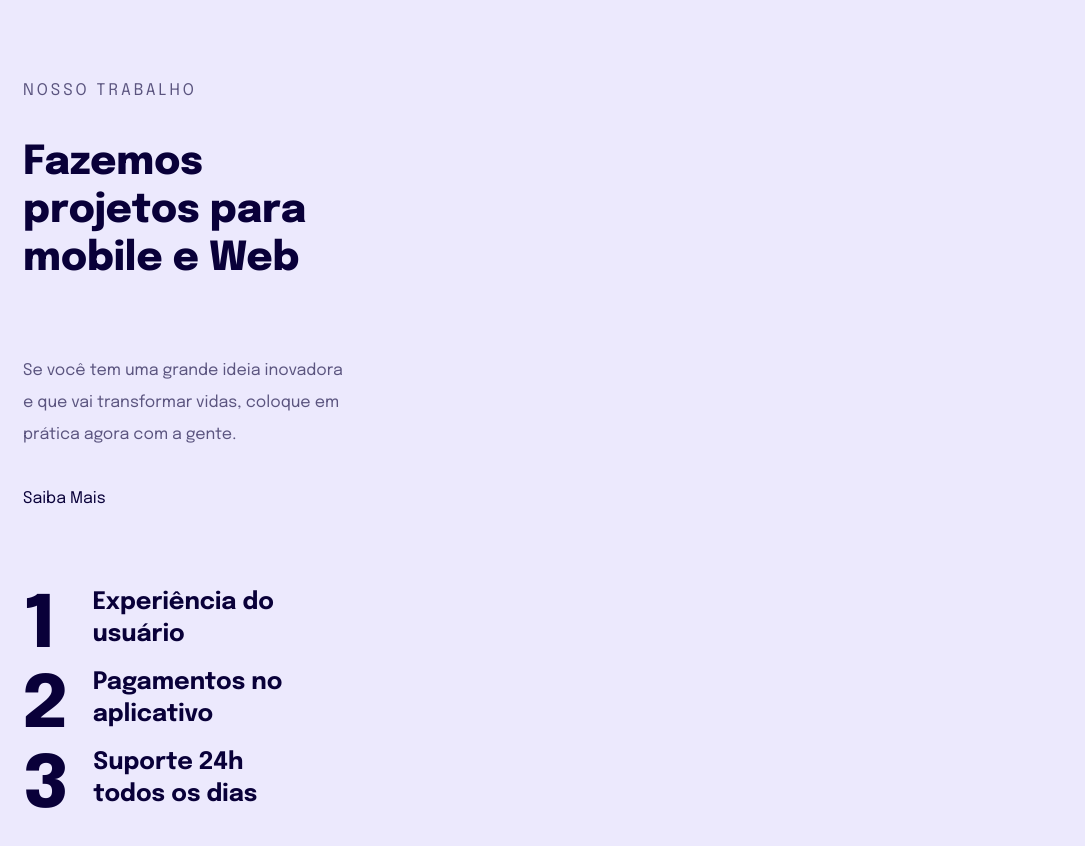
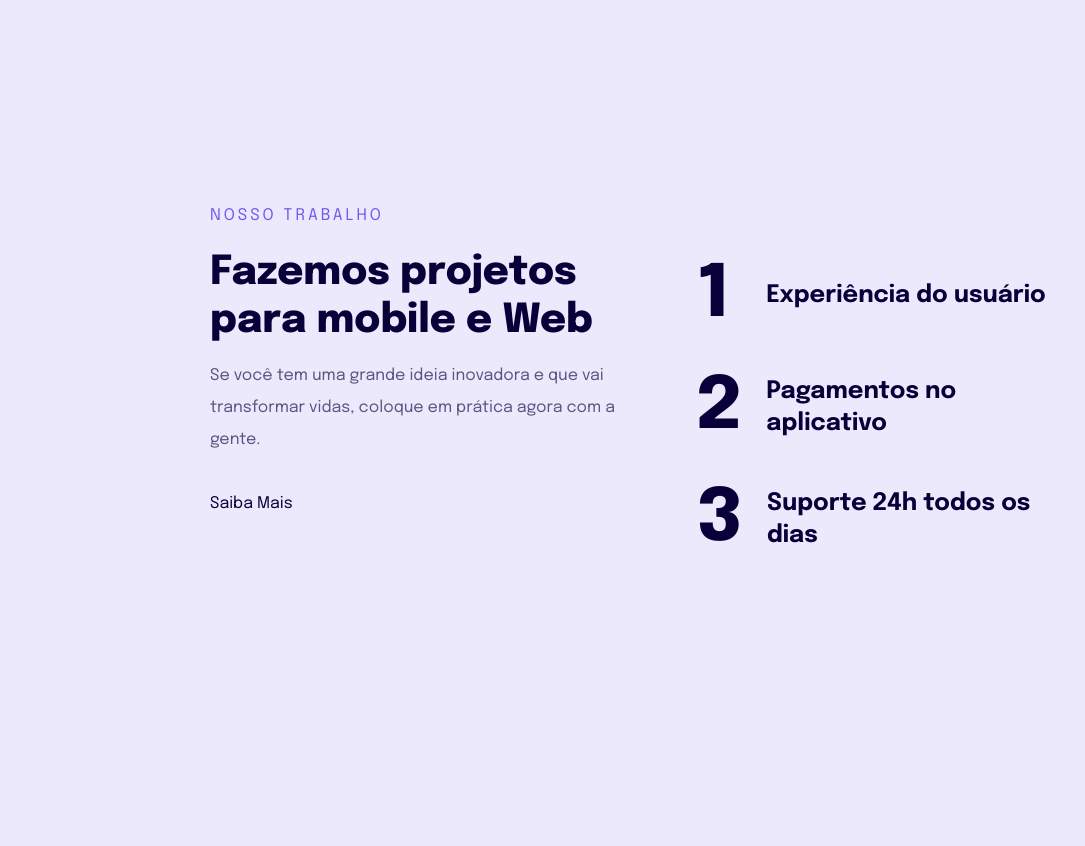
Before and after one commit to Th3Matts/stage3p2, a plain HTML site: page index.html in a window 1280 px wide. Shown: the whole page, without its empty margins (0-1085 px from the left). After the commit the page ends 800 px from the top, so only its background shows below. Drawn offline with Linux system fonts and the light colour scheme.

Commit message:
Stage 3 | Projeto 2 - Responsividade Finalizado

```diff
--- a/index.html
+++ b/index.html
@@ -17,15 +17,14 @@
 
 <body>
   <main>
-    <header>
-      <p>Nosso Trabalho</p>
-      <h1>Fazemos projetos para mobile e Web</h1>
-    </header>
-    <section>
-      <p>Se você tem uma grande ideia inovadora e que vai transformar vidas, coloque em prática agora com a gente.</p>
+    <div class="text-wrapper">
+        <p>Nosso Trabalho</p>
+        <h1>Fazemos projetos para mobile e Web</h1>
 
-      <a href="#"> Saiba Mais </a>
-    </section>
+        <p>Se você tem uma grande ideia inovadora e que vai transformar vidas, coloque em prática agora com a gente.</p>
+
+        <a href="#"> Saiba Mais </a>
+    </div>
 
       <ul>
         <li><span>1</span> Experiência do usuário</li>
--- a/style.css
+++ b/style.css
@@ -9,76 +9,55 @@
 
 :root{
   font-size: 62.5%;
-
 }
 
 body{
   background: #ECE9FD;
+  color:  #090039;
 
   font-family: 'Epilogue', sans-serif;
+  font-size: 1.6rem;
+  line-height: 3.2rem;
 
   padding: 60px 23px;
 }
 
-header p{
+main{
+  display: flex;
+  flex-direction: column;
+  gap: 7.2rem;
+
+  margin: 0 auto;
+}
+
+.text-wrapper p:first-child{
   color:#7158EF;
 
-  font-family: Epilogue;
-  font-size: 1.6rem;
-  font-style: normal;
-  font-weight: 400;
-  line-height: 3.2rem;
   letter-spacing: 3px;
   text-transform: uppercase;
 
   margin-bottom: 1.7rem;
 }
 
-header h1{
-  color:  #090039;
-
-  font-family: Epilogue;
+.text-wrapper h1{
   font-size: 4.0rem;
-  font-style: normal;
   font-weight: 800;
   line-height: 4.8rem;
+
+  margin-bottom: 1.5rem;
 }
 
-main{
-  max-width: 33rem;
-
-  display: flex;
-  flex-direction: column;
-
-  margin-top: 1.5rem;
-
-  display: flex;
-  justify-content: center;
-  gap: 7.2rem;
-}
-
-main p{
-  color: #0a0039a3;
-  font-family: Epilogue;
-  font-size: 1.6rem;
-  font-style: normal;
-  font-weight: 400;
-  line-height: 3.2rem;
+.text-wrapper p{
+  color: #0A0039A3;
 
   margin-bottom: 32px;
 }
 
-main a{
+.text-wrapper a{
   color:#090039;
-
-  font-family: Epilogue;
-  font-size: 1.6rem;
-  font-style: normal;
-  font-weight: 400;
-  line-height: 3.2rem;
 }
 
-main a:hover{
+.text-wrapper a:hover{
   font-weight: bold;
 }
 
@@ -87,21 +66,22 @@ ul{
 
   display: flex;
   flex-direction: column;
-  justify-content: space-between;
-  align-items: center;
+  align-items: flex-start;
 }
 
 ul li{
-  color: #090039;
-
-  font-family: Epilogue;
   font-size: 2.4rem;
   font-weight: 700;
-  line-height: 3.2rem;
 
   display: flex;
+  align-items: center;
 
   gap: 2.6rem;
+}
+
+ul li + li{
+
+  margin-top: 3.2rem;
 }
 
 ul li:first-child{
@@ -109,12 +89,78 @@ ul li:first-child{
 }
 
 ul li span{
-  color:  #090039;
 
-  font-family: Epilogue;
   font-size: 7.2rem;
-  font-style: normal;
   font-weight: 800;
   line-height: 8.0rem;
   letter-spacing: -2px;
 }
+
+@media screen and (min-width:768px){
+  main{
+    max-width: 1020px;
+
+    flex-direction: row;
+
+    margin: 6rem auto;
+    padding: 8rem;
+  }
+
+  .text-wrapper{
+    width: 100%;
+    display: flex;
+    flex-direction: column;
+    align-items: flex-start;
+  }
+
+  ul{
+    height: 360px;
+
+    flex-direction: column;
+    justify-content: flex-end;
+    align-items: flex-start;
+  }
+
+  ul li{
+    align-items: center;
+  }
+}
+
+@media screen and (min-width:800px) and (min-height:1024px){
+
+  body{
+    font-size: 2.5rem;
+  }
+
+  main{
+    width: 85%;
+
+    flex-direction: column;
+  }
+
+  .text-wrapper{
+    display: flex;
+    flex-direction: column;
+    align-items: flex-start;
+
+    gap: 2rem;
+  }
+
+  .text-wrapper p:first-child{
+    margin-bottom: 0;
+  }
+
+  ul{
+    height: 360px;
+
+    flex-direction: column;
+    justify-content: flex-end;
+    align-items: flex-start;
+    gap: 3.2rem;
+
+  }
+
+  ul li{
+    align-items: center;
+  }
+}
```
